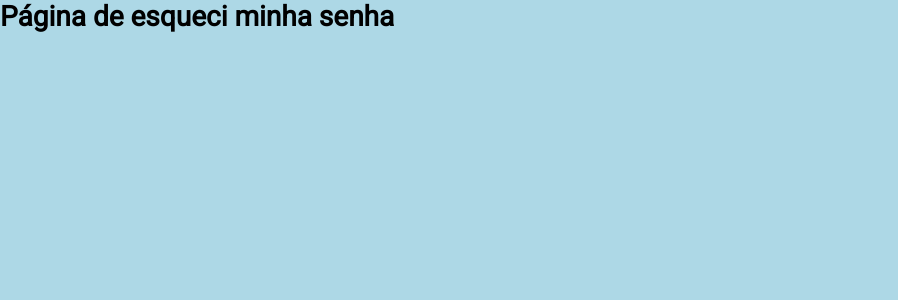
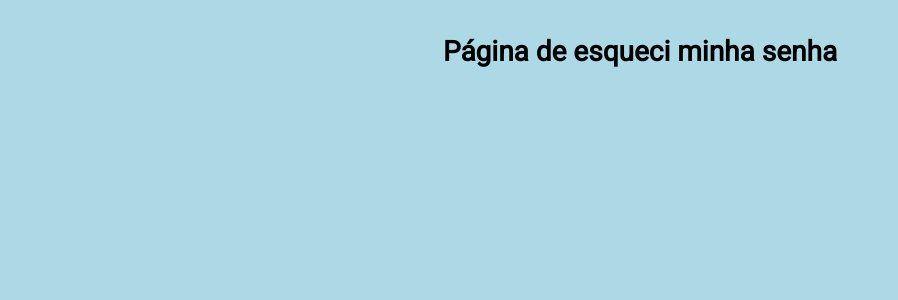
Before and after one commit to viniciussaturnino/TreinamentoWeb, a React (Create React App) app in the folder frontend/: page /forgot_password in a window 1280 px wide. Shown: the top 300 px of the page, without its empty margins (0-898 px from the left). Built offline with nearby package versions, Linux system fonts and the light colour scheme.

Commit message:
Added simple style for forgot and recover pages

```diff
--- a/frontend/src/pages/ForgotPassword/styles.css
+++ b/frontend/src/pages/ForgotPassword/styles.css
@@ -0,0 +1,4 @@
+h1{
+    text-align: center;
+    margin-top: 35px;
+}
--- a/frontend/src/pages/RecoverPassword/styles.css
+++ b/frontend/src/pages/RecoverPassword/styles.css
@@ -0,0 +1,4 @@
+h1{
+    text-align: center;
+    margin-top: 35px;
+}
```
